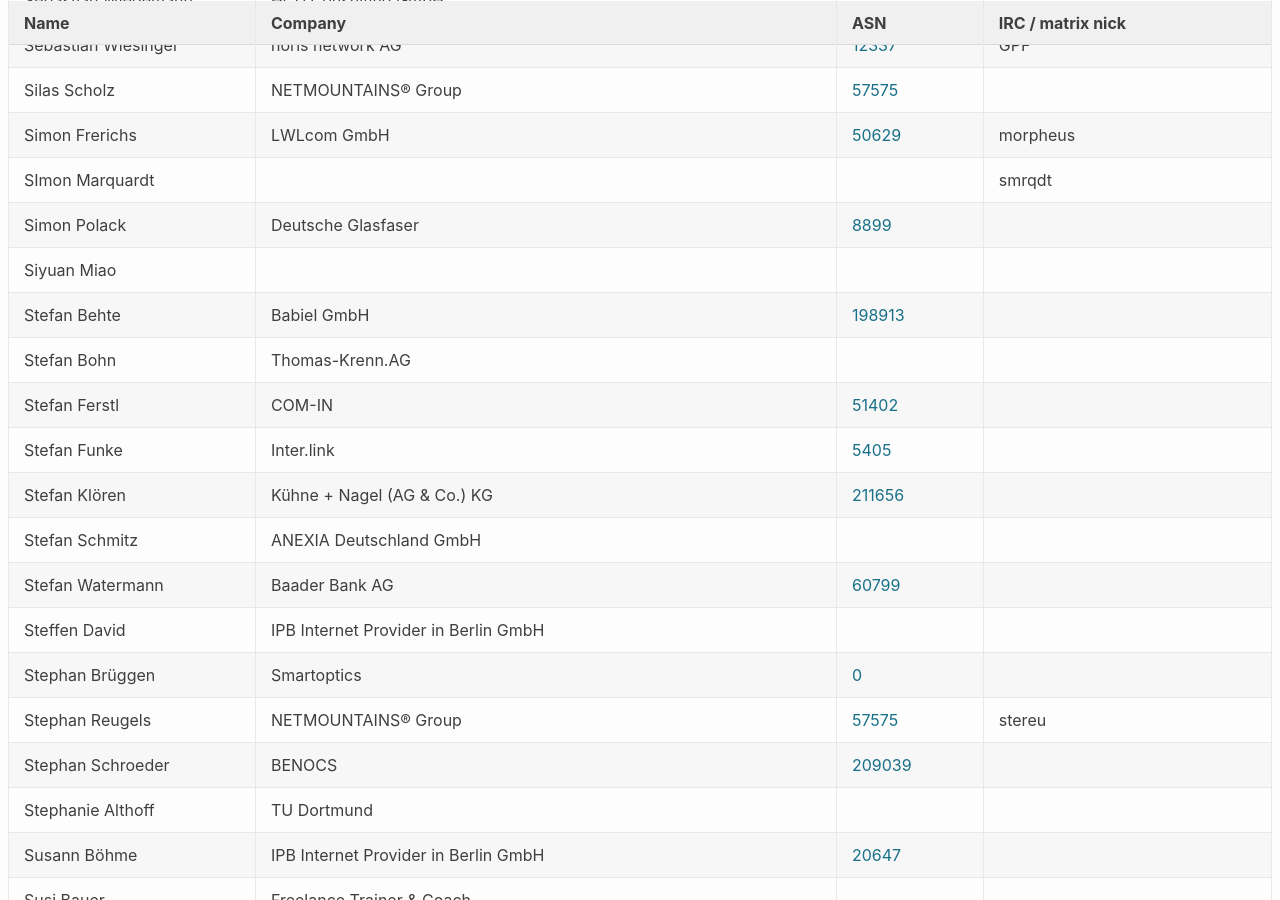
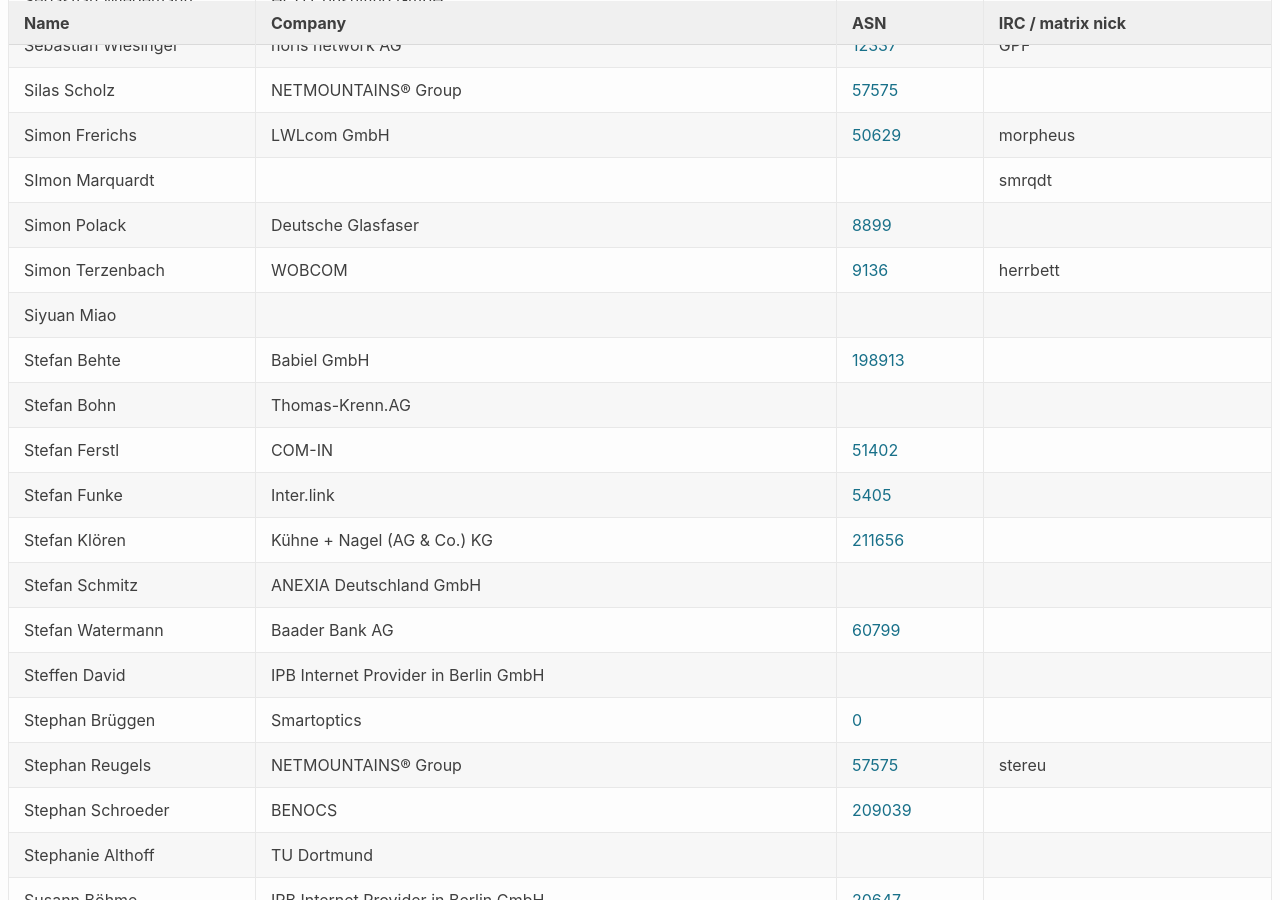
Before and after one commit to denog/pretix-attendeelist, a Jekyll site: the page built from denog16/index.markdown, in a window 1280 px wide and 900 px high, scrolled down 15685 px. Built offline with Jekyll 4.4.1, drawn with Linux system fonts in a browser that asks for light colours.

Commit message:
Latest data: Mon Oct 21 07:30:24 UTC 2024

```diff
--- a/_data/attendees_denog16_online.json
+++ b/_data/attendees_denog16_online.json
@@ -1,4 +1,10 @@
 [
+  {
+    "name": "Robin Reinhardt",
+    "company": null,
+    "irc": null,
+    "asn": null
+  },
   {
     "name": "Rui Luz",
     "company": "Broadcom",
--- a/_data/attendees_denog16_onsite.json
+++ b/_data/attendees_denog16_onsite.json
@@ -2088,6 +2088,12 @@
     "asn": "8899"
   },
   {
+    "name": "Simon Terzenbach",
+    "company": "WOBCOM",
+    "irc": "herrbett",
+    "asn": "9136"
+  },
+  {
     "name": "Siyuan Miao",
     "company": null,
     "irc": null,
```
